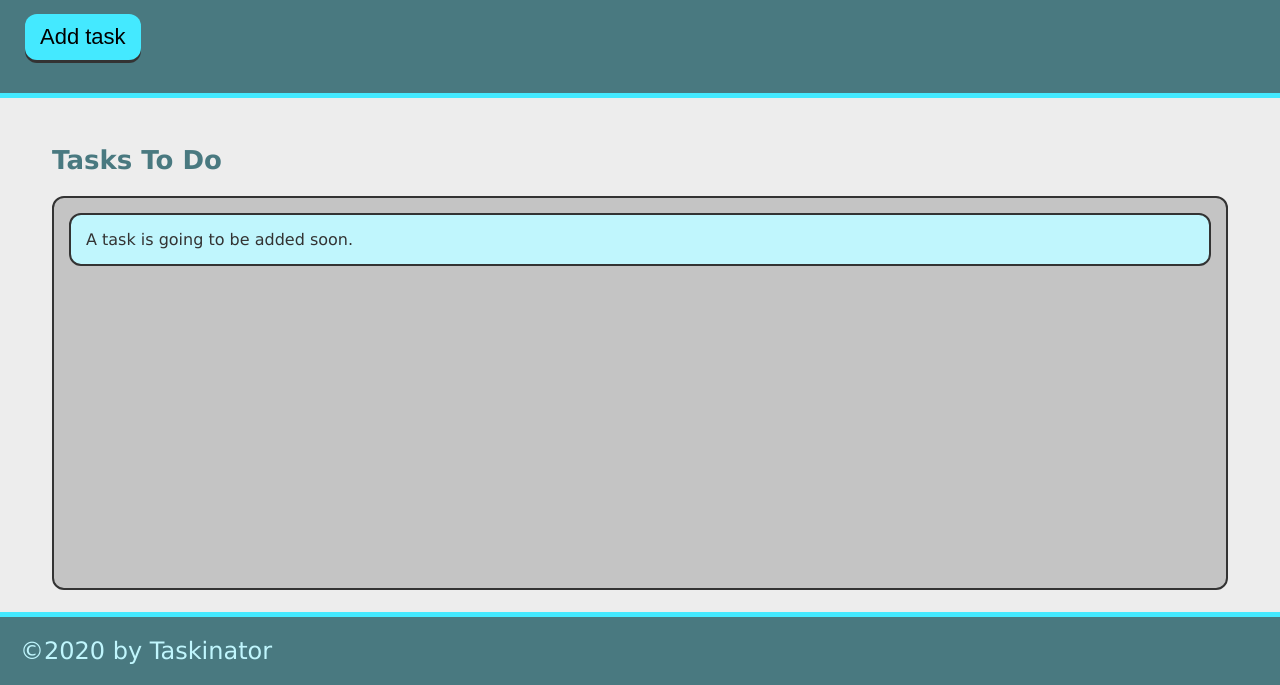
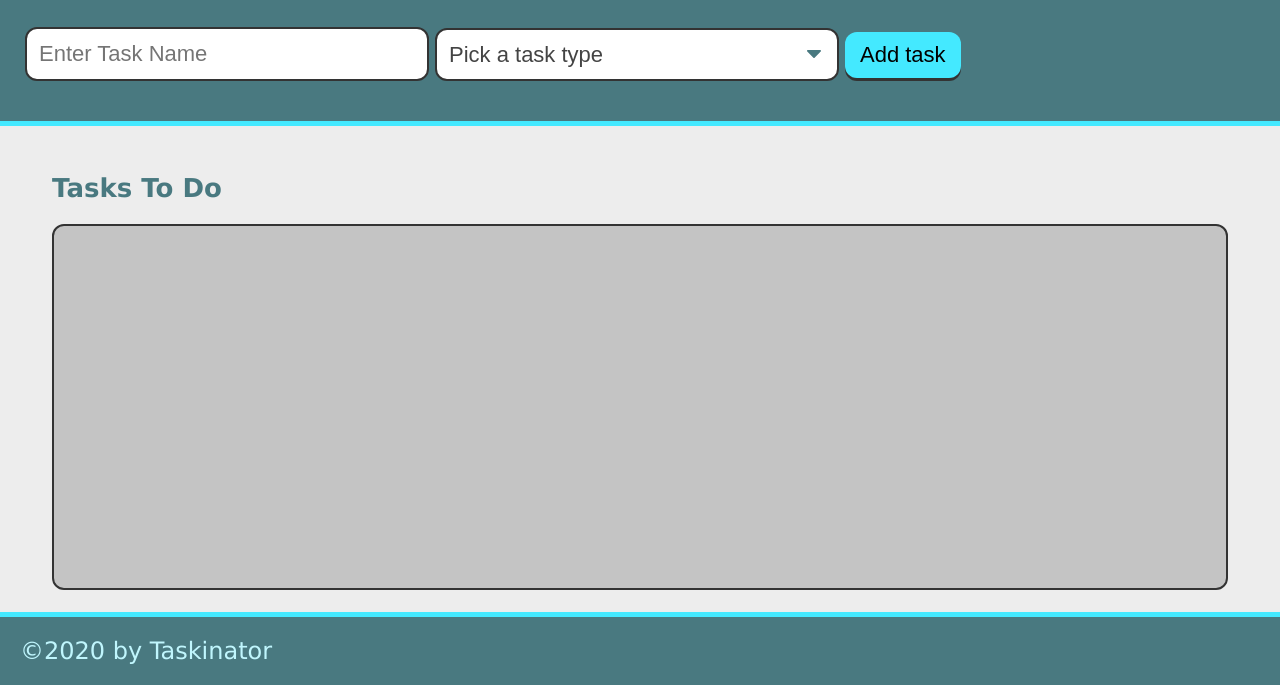
Before and after one commit to jbrister71/taskinator, a plain HTML site: page index.html in a window 1280 px wide. Shown: the part 115-800 px from the top of the page. Drawn offline with Linux system fonts and the light colour scheme.

Commit message:
added a form and dropdown and changed event listener to submit

```diff
--- a/assets/js/script.js
+++ b/assets/js/script.js
@@ -1,11 +1,13 @@
-var buttonEl = document.querySelector("#save-task");
+var formEl = document.querySelector("#task-form");
 var tasksToDoEl = document.querySelector("#tasks-to-do");
 
-var createTaskHandler = function() {
-    var listItemEl = document.createElement("li");
-    listItemEl.className = "task-item";
-    listItemEl.textContent = "This is a new task.";
-    tasksToDoEl.appendChild(listItemEl);
+var createTaskHandler = function(event) {
+  event.preventDefault();
+
+  var listItemEl = document.createElement("li");
+  listItemEl.className = "task-item";
+  listItemEl.textContent = "This is a new task.";
+  tasksToDoEl.appendChild(listItemEl);
 };
 
-buttonEl.addEventListener("click", createTaskHandlergit);
+formEl.addEventListener("submit", createTaskHandler);
--- a/index.html
+++ b/index.html
@@ -11,14 +11,27 @@
     <header>
         <h1 class="page-title">Taskinator</h1>
         <p>Click the button below to add a new task!</p>
-        <button class="btn" id="save-task">Add task</button>
+        <form id="task-form">
+            <div class="form-group">
+                <input type="text" name="task-name" placeholder="Enter Task Name" />
+            </div>
+            <div class="form-group">
+                <select name="task-type" class="select-dropdown">
+                    <option value="" disabled selected>Pick a task type</option>
+                    <option value="Print">Print</option>
+                    <option value="Web">Web</option>
+                    <option value="Mobile">Mobile</option>
+                </select>
+            </div>
+            <div class="form-group">
+                <button class="btn" id="save-task">Add task</button>
+            </div>
+        </form>
     </header>
     <main class="page-content">
         <section class="task-list-wrapper">
             <h2 class="list-title">Tasks To Do</h2>
-            <ul class="task-list" id="tasks-to-do">
-                <li class="task-item">A task is going to be added soon.</li>
-            </ul>
+            <ul class="task-list" id="tasks-to-do"></ul>
         </section>
 
     </main>
```
